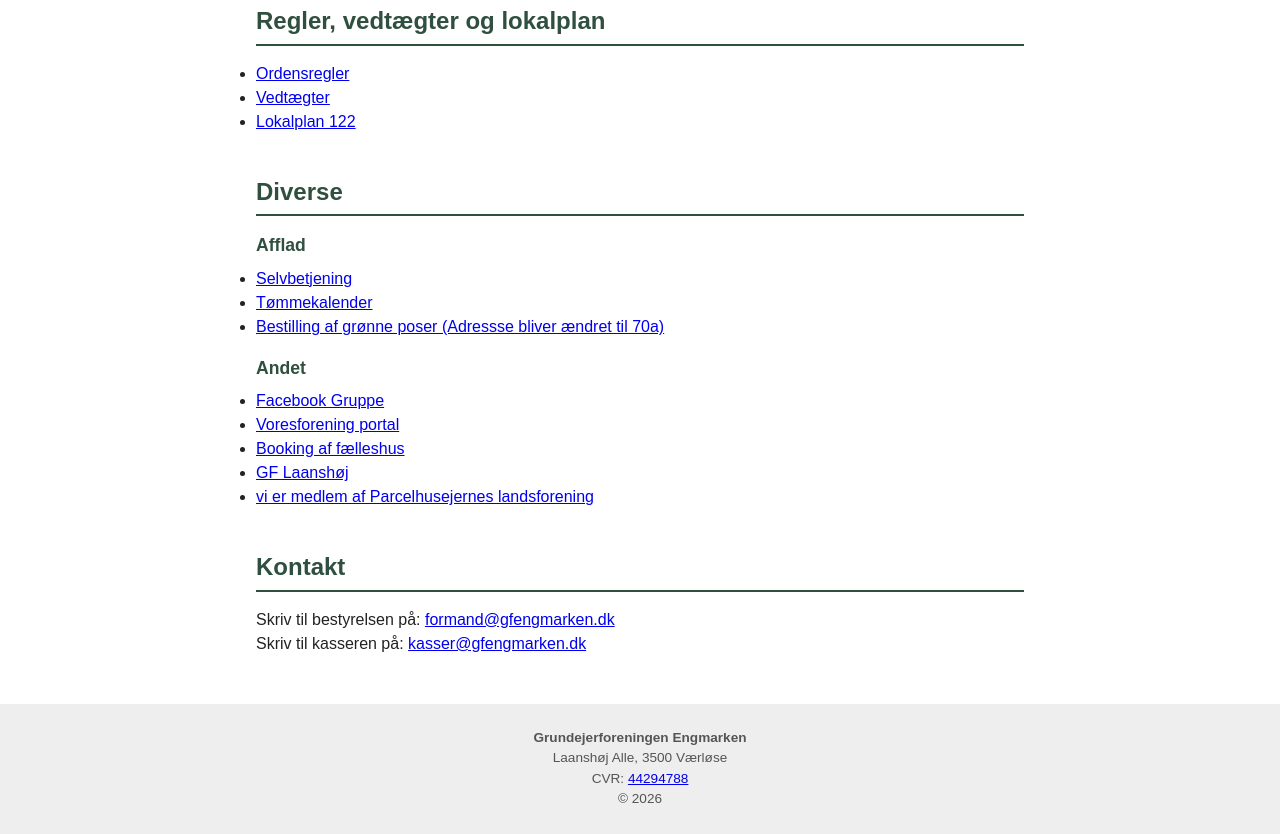
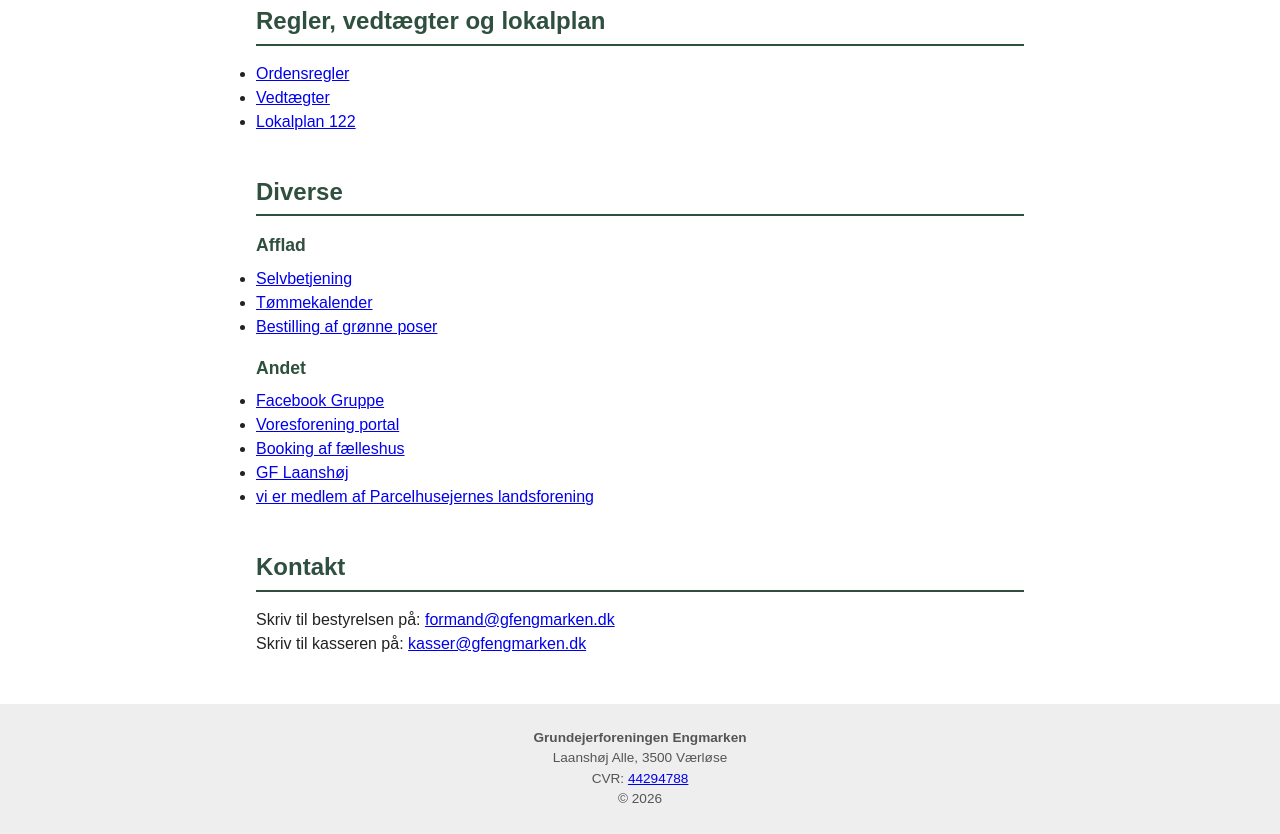
Before and after one commit to GFengmarken/hjemmeside, a plain HTML site: page index.html in a window 1280 px wide. Shown: the part 837-1671 px from the top of the page. Drawn offline with Linux system fonts and the light colour scheme; no server answers.

Commit message:
Update link text for green bag order

```diff
--- a/index.html
+++ b/index.html
@@ -91,7 +91,7 @@
    <ul>
      <li><a href="https://www.furesoe.dk/borger/affald-og-genbrug/digital-selvbetjening-for-affald">Selvbetjening</a>
      <li><a href="https://selvbetjening.vestfor.dk/Adresse/Toemmekalender?address-search=Laansh%C3%B8j+Alle%2C+3500+V%C3%A6rl%C3%B8se&address-display=Laansh%C3%B8j+Alle+70+A%2C+3500+V%C3%A6rl%C3%B8se&kommunekode-search=190&number-search=70+A&address-selected-vejkode=&address-selected-id=">Tømmekalender</a></li>
-     <li><a href="https://selvbetjening.vestfor.dk/Ordning/List?address-search=Laansh%C3%B8j+Alle%2C+3500+V%C3%A6rl%C3%B8se&address-display=Laansh%C3%B8j+Alle+102+%28Milj%C3%B8spot%29%2C+3500+V%C3%A6rl%C3%B8se&kommunekode-search=190&number-search=102+%28Milj%C3%B8spot%29&address-selected-vejkode=373&address-selected-id=">Bestilling af grønne poser (Adressse bliver ændret til 70a)</a></li>
+     <li><a href="https://selvbetjening.vestfor.dk/Ordning/List?address-search=Laansh%C3%B8j+Alle%2C+3500+V%C3%A6rl%C3%B8se&address-display=Laansh%C3%B8j+Alle+102+%28Milj%C3%B8spot%29%2C+3500+V%C3%A6rl%C3%B8se&kommunekode-search=190&number-search=102+%28Milj%C3%B8spot%29&address-selected-vejkode=373&address-selected-id=">Bestilling af grønne poser</a></li>
    </ul>
   <h3>Andet</h3>
    <ul>
```
